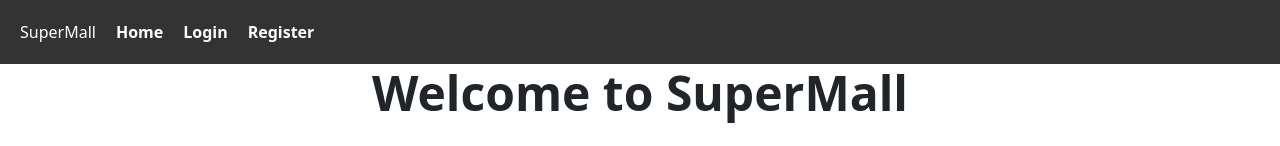
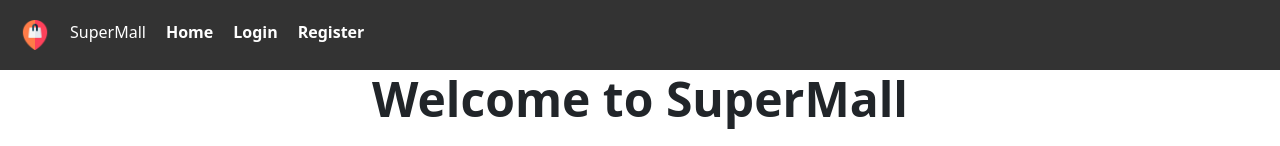
Before and after one commit to lokwanwai/CSCI3100-Project-GroupF5, a React (Create React App) app in the folder frontend/: page / in a window 1280 px wide. Shown: the top 146 px of the page. Built offline with nearby package versions, Linux system fonts and the light colour scheme; no server answers.

Commit message:
Add logo on header

```diff
--- a/frontend/src/components/Header/index.js
+++ b/frontend/src/components/Header/index.js
@@ -1,6 +1,7 @@
 import React, { useState, useEffect } from 'react';
 import { Link, useNavigate } from 'react-router-dom';
 import './style.css';
+import logo from '../../images/logo.png';
 
 const Header = () => {
     const [isLoggedIn, setIsLoggedIn] = useState(false);
@@ -55,6 +56,7 @@ const Header = () => {
         <header className="header">
             <nav>
                 <ul>
+                    <li><img className='logo' src={logo} alt='Logo'></img></li>
                     <li>SuperMall</li>
                     <li><Link to="/">Home</Link></li>
                     {isLoggedIn ? (
--- a/frontend/src/components/Header/style.css
+++ b/frontend/src/components/Header/style.css
@@ -35,3 +35,9 @@
 .header a:hover {
     color: #ffcc00; /* Your desired hover color */
 }
+
+
+.logo {
+    width: 30px;
+    height: 30px;
+}
```
Also changed, not shown: frontend/src/images/logo.png (added).
